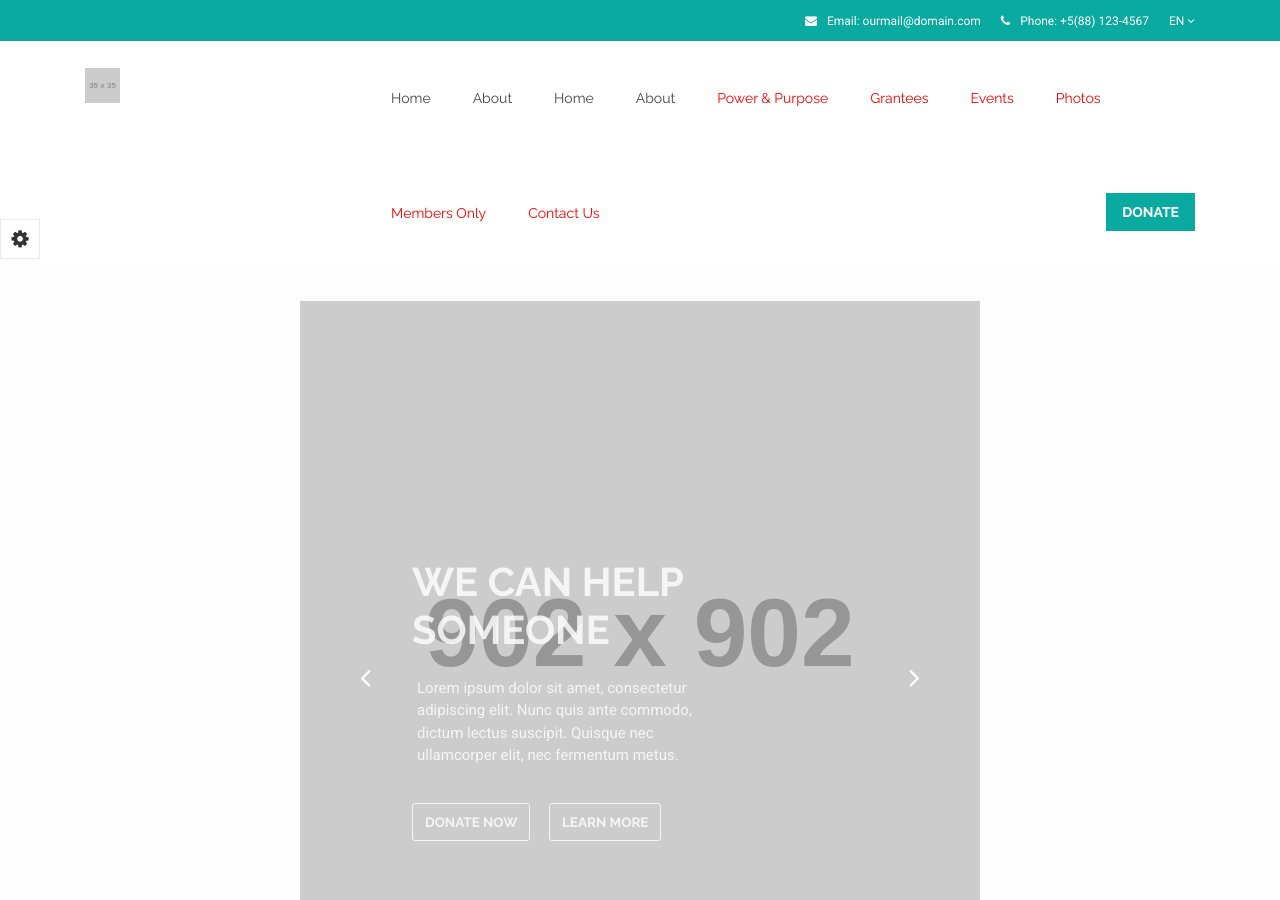
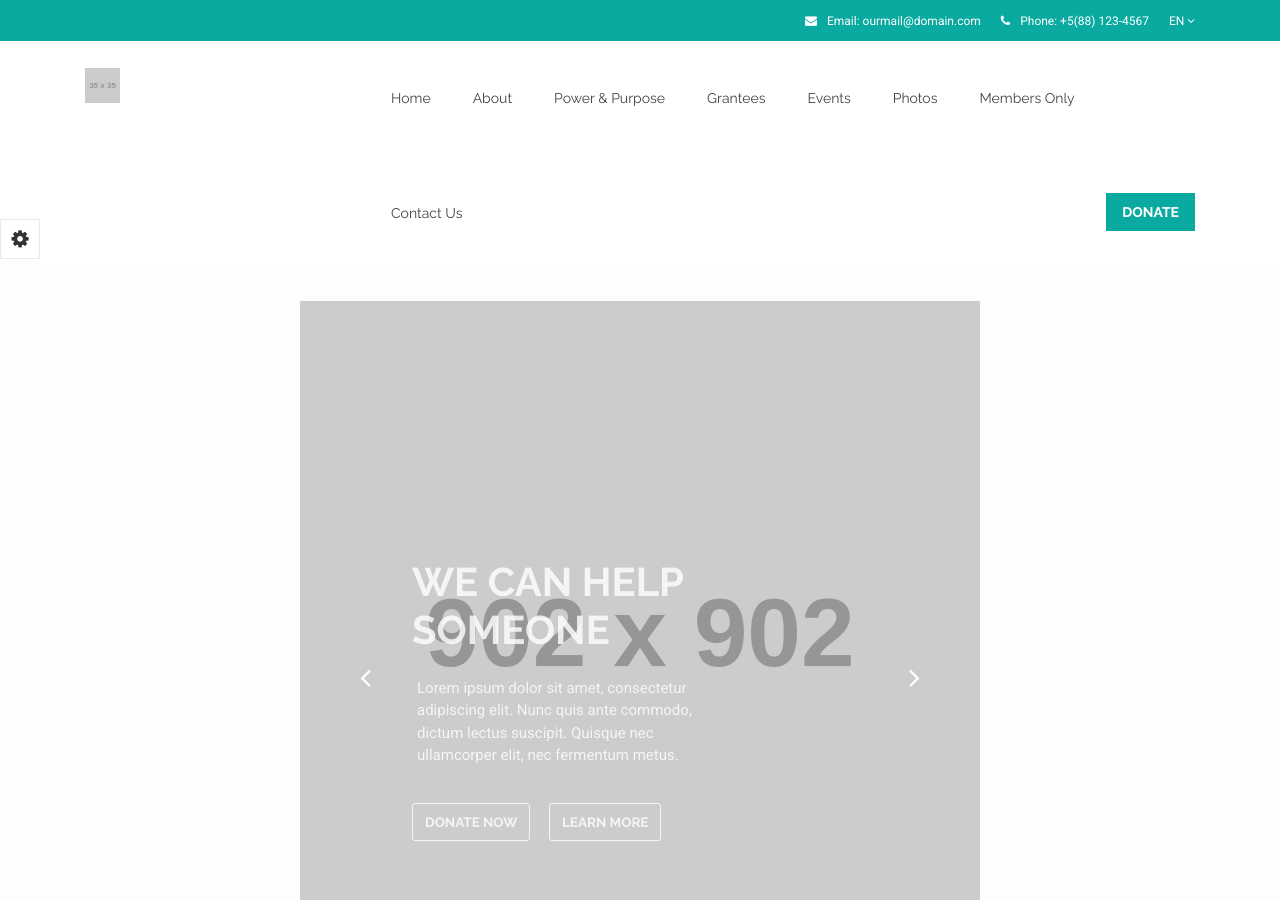
Before and after one commit to brightplum/ccc-foundation, a Jekyll site: the page built from index.html, in a window 1280 px wide and 900 px high. Built offline with Jekyll 4.4.1, drawn with Linux system fonts in a browser that asks for light colours; nearby versions of some CDN libraries; library files that are not in the unit come from our copies.

```diff
--- a/_includes/header.html
+++ b/_includes/header.html
@@ -57,20 +57,9 @@
           <div class="main-menu">
             <nav>
               <ul>
-                <li>
-                  <a href="{{ site.url }}index.html">Home</a>
-                </li>
-                {% for my_page in site.pages %}
-                {% if my_page.title %}
-                <li>
-                  <a class="" href="{{ my_page.url | prepend: site.url }}">{{ my_page.title }}</a>
-                </li>
-                {% endif %}
-                {% endfor %}
-
                 {% for item in site.data.navigation %}
                 <li>
-                  <a href="{{ item.link }}" {% if page.url == item.link %}style="color: red;"{% endif %}>
+                  <a href="{{ site.url | item.link }}" {% if page.url == item.link %}style="color: red;"{% endif %}>
                     {{ item.name }}
                   </a>
                 </li>
@@ -93,12 +82,9 @@
         <div class="mobile-menu">
           <nav id="dropdown">
             <ul class="nav">
-              <li>
-                <a class="home" href="{{ site.url }}index.html">Home</a>
-              </li>
               {% for item in site.data.navigation %}
               <li>
-                <a href="{{ item.link }}" {% if page.url == item.link %}style="color: red;"{% endif %}>
+                <a href="{{ site.url | item.link }}" {% if page.url == item.link %}style="color: red;"{% endif %}>
                   {{ item.name }}
                 </a>
               </li>
```
Also changed, not shown: _data/navigation.yml (+7 -7 lines).
